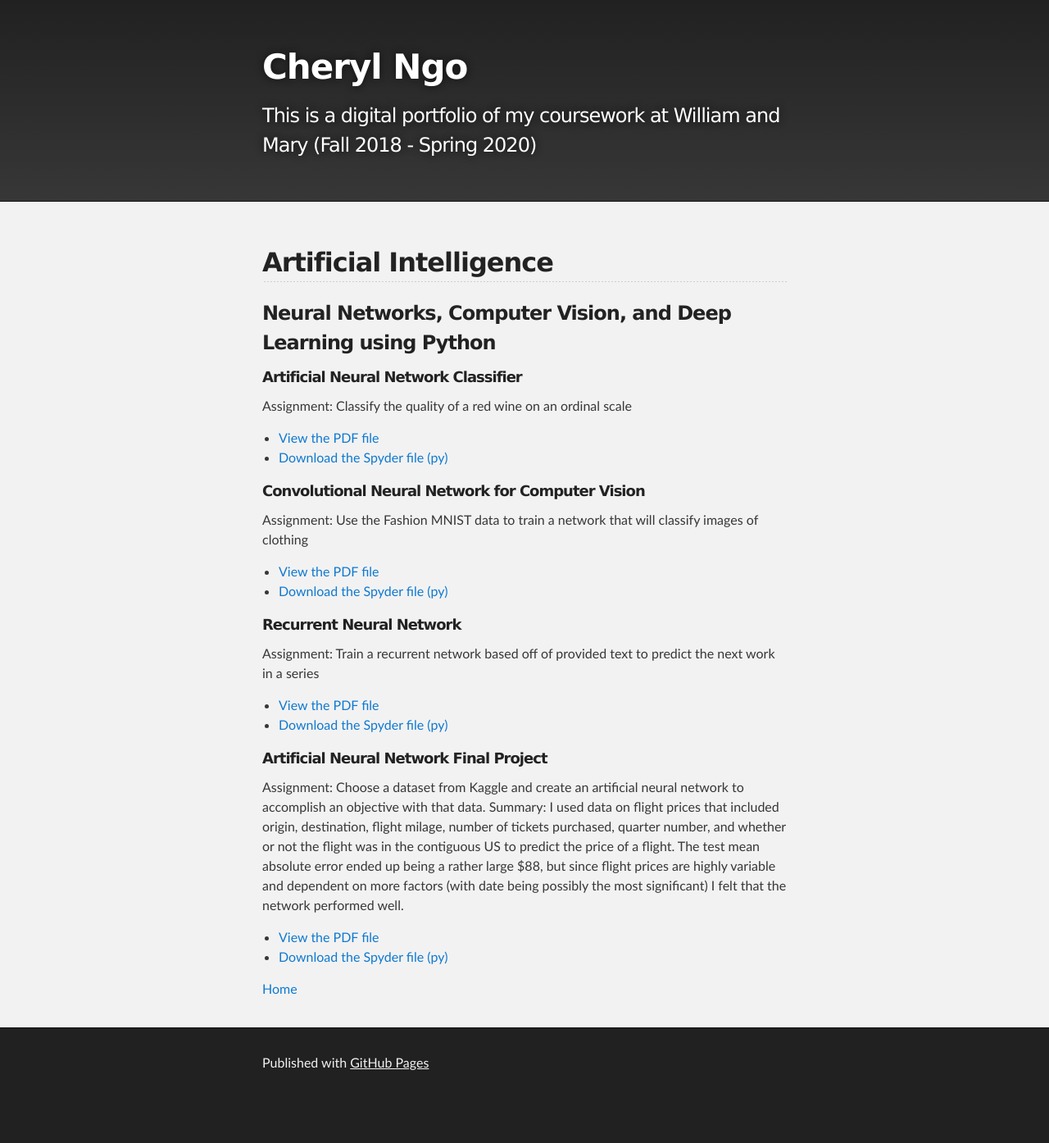
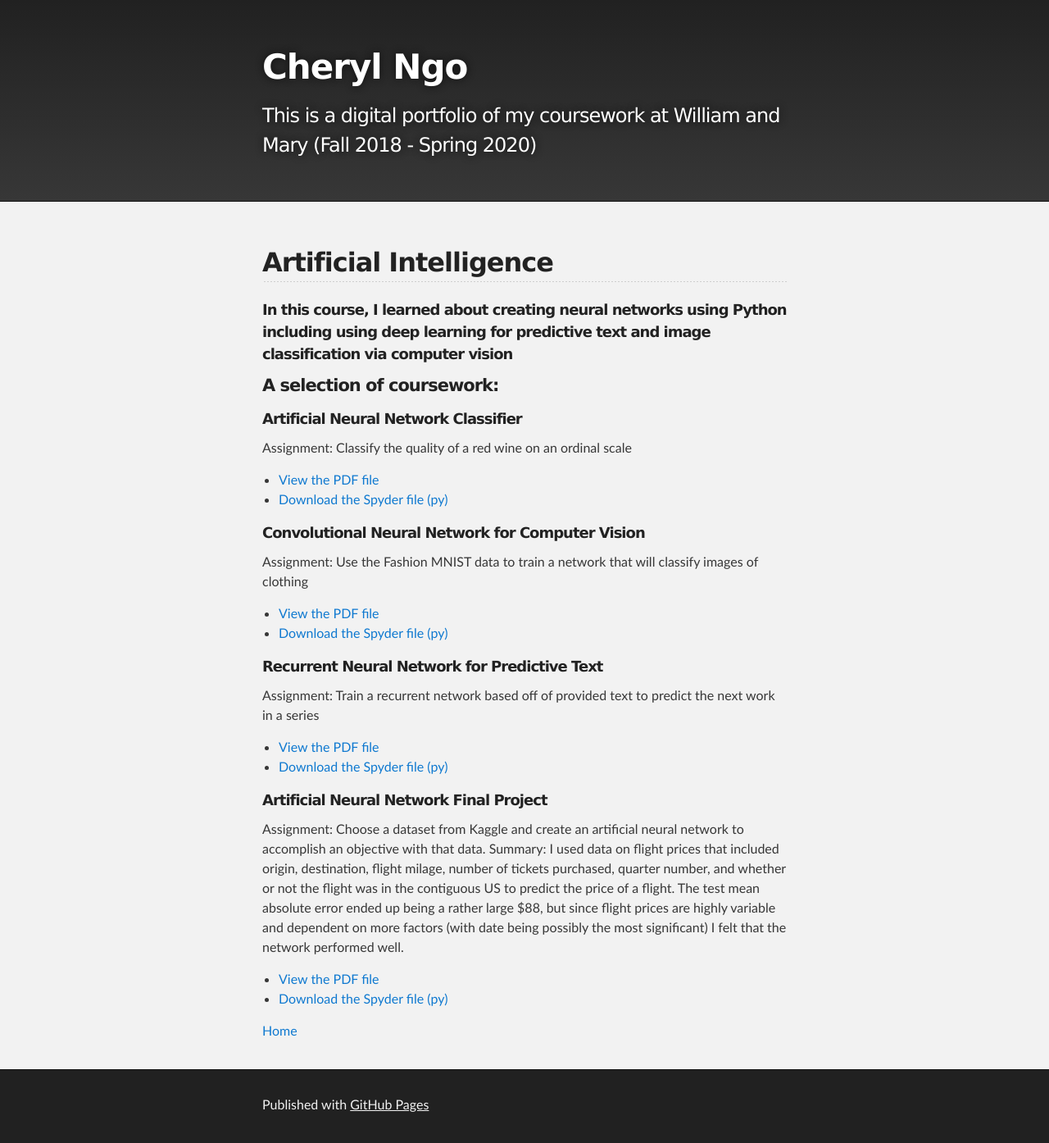
Before and after one commit to Cherylngo/cherylngo.github.io, a Jekyll site: the page built from AI/index.md, in a window 1280 px wide. Shown: the whole page at 82% size. Built offline with Jekyll 4.4.1, drawn with Linux system fonts in a browser that asks for light colours; our own code applies the rules of GitHub Pages for plain Markdown files; before the commit the page ends 1343 px from its top, so only the background shows below that.

Commit message:
Update index.md

```diff
--- a/AI/index.md
+++ b/AI/index.md
@@ -5,8 +5,9 @@ Semester: Fall 2019
 ---
 
 ## Artificial Intelligence
-### Neural Networks, Computer Vision, and Deep Learning using Python
+##### In this course, I learned about creating neural networks using Python including using deep learning for predictive text and image classification via computer vision
 
+#### A selection of coursework:
 ##### Artificial Neural Network Classifier
 Assignment: Classify the quality of a red wine on an ordinal scale
 - [View the PDF file](CategoricalANNWriteup.pdf)
@@ -17,7 +18,7 @@ Assignment: Use the Fashion MNIST data to train a network that will classify ima
 - [View the PDF file](ConvNetWriteup.pdf)
 - [Download the Spyder file (py)](ConvNet.py)
 
-##### Recurrent Neural Network
+##### Recurrent Neural Network for Predictive Text
 Assignment: Train a recurrent network based off of provided text to predict the next work in a series
 - [View the PDF file](RNNWriteup.pdf)
 - [Download the Spyder file (py)](RNN.py)
```
